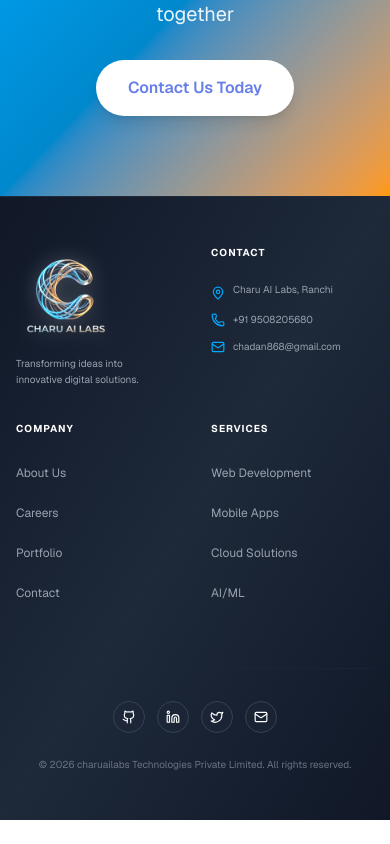
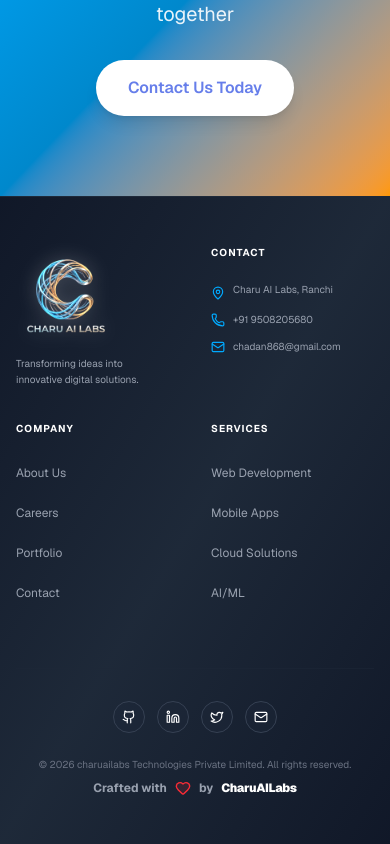
Before and after one commit to chandanone/software-company-portfolio, a Next.js app: page / in a window 390 px wide. Shown: the part 2344-3188 px from the top of the page. Before the commit the page ends 3164 px from the top, so only its background shows below. Built offline with nearby package versions, Linux system fonts and the light colour scheme.

Commit message:
refactor: footer manufacturer message

```diff
--- a/src/components/ui/footer.tsx
+++ b/src/components/ui/footer.tsx
@@ -1,8 +1,9 @@
 "use client";
 
 import Link from "next/link";
-import { Github, Linkedin, Twitter, Mail, MapPin, Phone } from "lucide-react";
+import { Github, Linkedin, Twitter, Mail, MapPin, Phone, Heart } from "lucide-react";
 import Image from "next/image";
+import { motion } from "framer-motion";
 
 const footerLinks = {
     company: [
@@ -114,9 +115,33 @@ export function Footer() {
                 {/* Bottom Bar */}
                 <div className="mt-16 pt-8 border-t border-gray-800/50">
                     <div className="flex flex-col md:flex-row justify-between items-center gap-6">
-                        <p className="text-[10px] sm:text-xs text-gray-500 text-center md:text-left order-2 md:order-1">
-                            © {new Date().getFullYear()} charuailabs Technologies Private Limited. All rights reserved.
-                        </p>
+                        <div className="flex flex-col items-center md:items-start gap-2 order-2 md:order-1">
+                            <p className="text-[10px] sm:text-xs text-gray-500">
+                                © {new Date().getFullYear()} charuailabs Technologies Private Limited. All rights reserved.
+                            </p>
+                            <div className="flex items-center gap-2 text-xs font-bold text-gray-400">
+                                Crafted with
+                                <div className="relative flex items-center justify-center w-4 h-4">
+                                    <Heart className="w-4 h-4 text-red-500 hover:scale-110 transition-transform" />
+                                    <motion.div
+                                        animate={{
+                                            opacity: [0, 1, 0],
+                                            scale: [1, 1.2, 1]
+                                        }}
+                                        transition={{
+                                            repeat: Infinity,
+                                            duration: 2,
+                                            times: [0, 0.5, 1],
+                                            repeatDelay: 1
+                                        }}
+                                        className="absolute inset-0 flex items-center justify-center"
+                                    >
+                                        <Heart className="w-4 h-4 text-red-500 fill-red-500" />
+                                    </motion.div>
+                                </div>
+                                by <span className="text-white font-black tracking-tight hover:text-[#00aaff] transition-colors cursor-pointer">CharuAILabs</span>
+                            </div>
+                        </div>
 
                         {/* Social Links */}
                         <div className="flex space-x-3 order-1 md:order-2">
```
